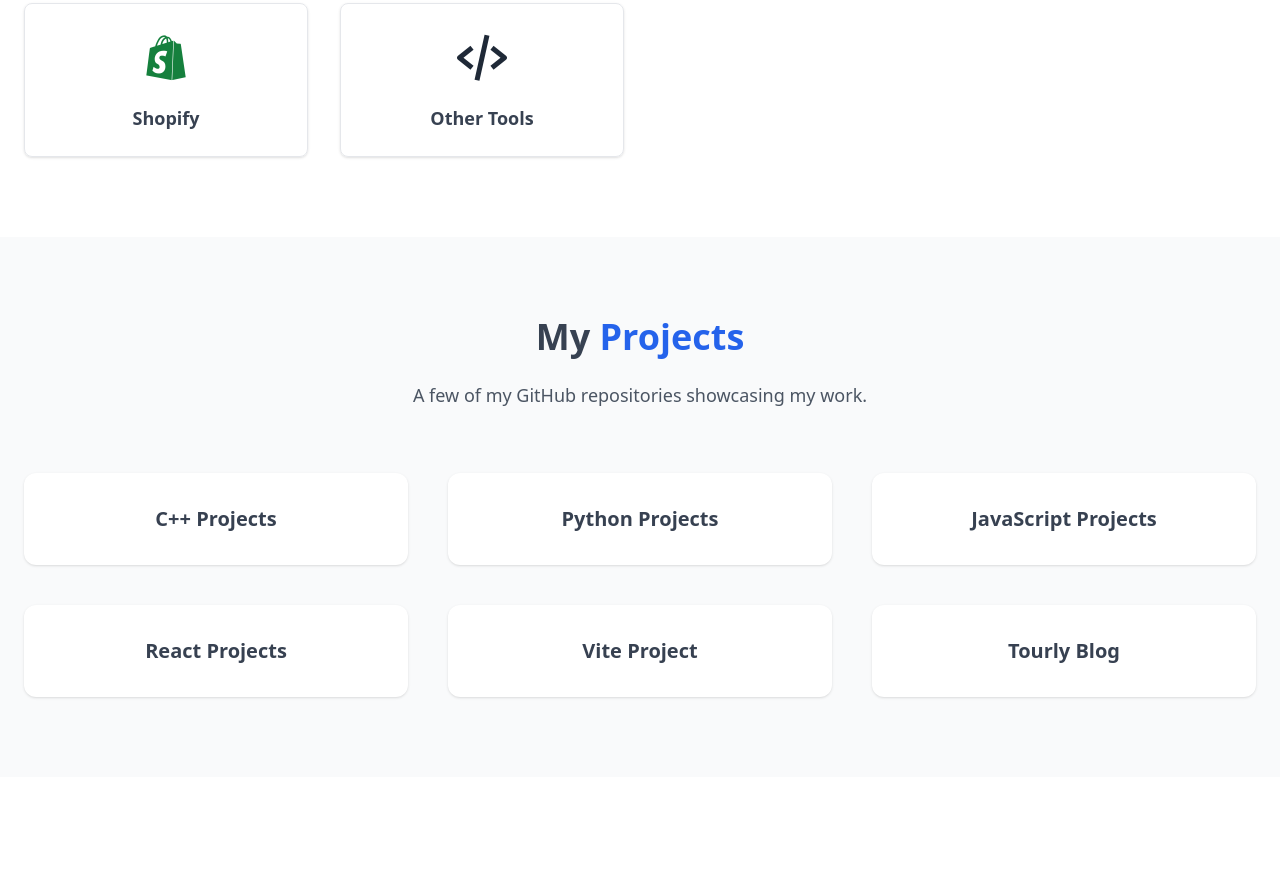
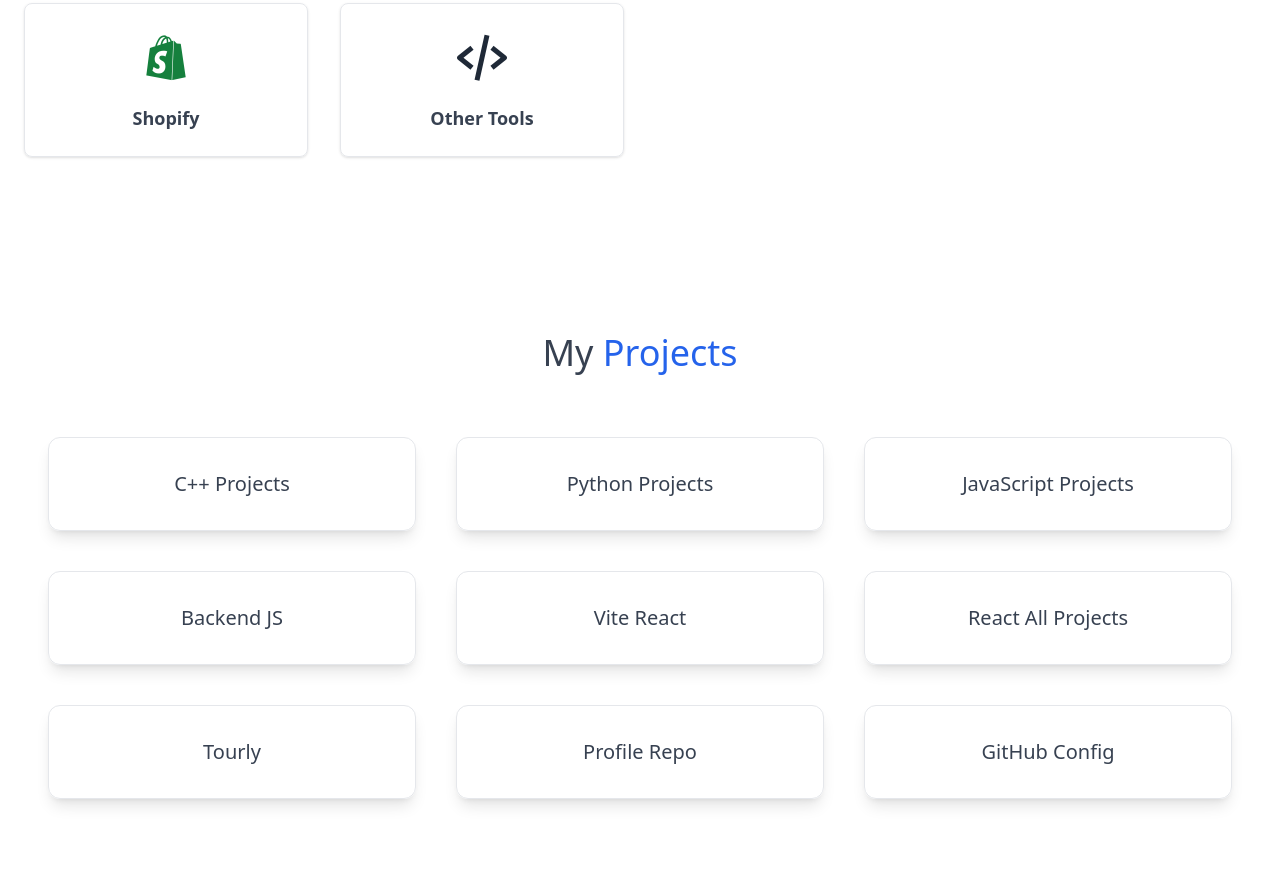
Before and after one commit to IsharWeb/Semple-Portfolio, a plain HTML site: page index.html in a window 1280 px wide. Shown: the part 2256-3151 px from the top of the page. Before the commit the page ends 3033 px from the top, so only its background shows below. Drawn offline with nearby package versions, Linux system fonts and the light colour scheme.

Commit message:
Refactor projects section to improve layout and add project links

```diff
--- a/index.html
+++ b/index.html
@@ -293,96 +293,71 @@
     </section>
 
     <!-- ===== Work Section ===== -->
-    <section id="works" class="bg-gray-50 py-20">
-  <div class="container mx-auto px-6">
+
+<!-- ===== Projects Section ===== -->
+<section id="projects" class="relative bg-white py-24">
+  <div class="container mx-auto px-6 lg:px-12">
     <!-- Heading -->
-    <h2 class="text-3xl sm:text-4xl font-bold text-center mb-6">
+    <h2 class="text-3xl sm:text-4xl font-light text-center mb-16">
       My <span class="text-blue-600">Projects</span>
     </h2>
-    <p class="text-lg text-center text-gray-600 max-w-2xl mx-auto mb-16">
-      A few of my GitHub repositories showcasing my work.
-    </p>
 
-    <!-- Project Cards Grid -->
-    <div class="grid grid-cols-1 md:grid-cols-2 lg:grid-cols-3 gap-10">
+    <!-- Cards Grid -->
+    <div class="grid grid-cols-1 sm:grid-cols-2 lg:grid-cols-3 gap-10">
 
-      <!-- C++ Project -->
-      <div class="group bg-white rounded-xl shadow hover:shadow-xl transition relative overflow-hidden">
-        <div class="p-8 text-center">
-          <h3 class="text-xl font-semibold group-hover:text-blue-600 transition">C++ Projects</h3>
-        </div>
-        <div class="absolute inset-0 bg-white bg-opacity-95 opacity-0 group-hover:opacity-100 transition flex flex-col items-center justify-center p-6">
-          <i class='bx bxl-c-plus-plus text-4xl text-blue-600 mb-3'></i>
-          <a href="https://github.com/IsharWeb/Cpp" target="_blank" class="text-blue-600 font-medium hover:underline mb-2 flex items-center">
-            View Repo <i class='bx bx-link-external ml-1'></i>
+      <!-- C++ Repo -->
+      <a href="https://github.com/IsharWeb/Cpp" target="_blank"
+         class="block p-8 border rounded-xl shadow-lg hover:shadow-2xl transition-all duration-300 text-center">
+        <h3 class="text-xl font-medium text-gray-700 hover:text-blue-600 transition-all duration-300">C++ Projects</h3>
       </a>
-        </div>
-      </div>
 
-      <!-- Python Project -->
-      <div class="group bg-white rounded-xl shadow hover:shadow-xl transition relative overflow-hidden">
-        <div class="p-8 text-center">
-          <h3 class="text-xl font-semibold group-hover:text-blue-600 transition">Python Projects</h3>
-        </div>
-        <div class="absolute inset-0 bg-white bg-opacity-95 opacity-0 group-hover:opacity-100 transition flex flex-col items-center justify-center p-6">
-          <i class='bx bxl-python text-4xl text-yellow-500 mb-3'></i>
-          <a href="https://github.com/IsharWeb/Python" target="_blank" class="text-blue-600 font-medium hover:underline mb-2 flex items-center">
-            View Repo <i class='bx bx-link-external ml-1'></i>
+      <!-- Python Repo -->
+      <a href="https://github.com/IsharWeb/Python" target="_blank"
+         class="block p-8 border rounded-xl shadow-lg hover:shadow-2xl transition-all duration-300 text-center">
+        <h3 class="text-xl font-medium text-gray-700 hover:text-blue-600 transition-all duration-300">Python Projects</h3>
       </a>
-        </div>
-      </div>
 
-      <!-- JavaScript Project -->
-      <div class="group bg-white rounded-xl shadow hover:shadow-xl transition relative overflow-hidden">
-        <div class="p-8 text-center">
-          <h3 class="text-xl font-semibold group-hover:text-blue-600 transition">JavaScript Projects</h3>
-        </div>
-        <div class="absolute inset-0 bg-white bg-opacity-95 opacity-0 group-hover:opacity-100 transition flex flex-col items-center justify-center p-6">
-          <i class='bx bxl-javascript text-4xl text-yellow-400 mb-3'></i>
-          <a href="https://github.com/IsharWeb/JavaScript" target="_blank" class="text-blue-600 font-medium hover:underline mb-2 flex items-center">
-            View Repo <i class='bx bx-link-external ml-1'></i>
+      <!-- JavaScript Repo -->
+      <a href="https://github.com/IsharWeb/JavaScript" target="_blank"
+         class="block p-8 border rounded-xl shadow-lg hover:shadow-2xl transition-all duration-300 text-center">
+        <h3 class="text-xl font-medium text-gray-700 hover:text-blue-600 transition-all duration-300">JavaScript Projects</h3>
       </a>
-        </div>
-      </div>
 
-      <!-- React Projects -->
-      <div class="group bg-white rounded-xl shadow hover:shadow-xl transition relative overflow-hidden">
-        <div class="p-8 text-center">
-          <h3 class="text-xl font-semibold group-hover:text-blue-600 transition">React Projects</h3>
-        </div>
-        <div class="absolute inset-0 bg-white bg-opacity-95 opacity-0 group-hover:opacity-100 transition flex flex-col items-center justify-center p-6">
-          <i class='bx bxl-react text-4xl text-blue-400 mb-3'></i>
-          <a href="https://github.com/IsharWeb/React_All_Project" target="_blank" class="text-blue-600 font-medium hover:underline mb-2 flex items-center">
-            View Repo <i class='bx bx-link-external ml-1'></i>
+      <!-- Backend JS Repo -->
+      <a href="https://github.com/IsharWeb/Backend-Js" target="_blank"
+         class="block p-8 border rounded-xl shadow-lg hover:shadow-2xl transition-all duration-300 text-center">
+        <h3 class="text-xl font-medium text-gray-700 hover:text-blue-600 transition-all duration-300">Backend JS</h3>
       </a>
-        </div>
-      </div>
 
-      <!-- Vite Project -->
-      <div class="group bg-white rounded-xl shadow hover:shadow-xl transition relative overflow-hidden">
-        <div class="p-8 text-center">
-          <h3 class="text-xl font-semibold group-hover:text-blue-600 transition">Vite Project</h3>
-        </div>
-        <div class="absolute inset-0 bg-white bg-opacity-95 opacity-0 group-hover:opacity-100 transition flex flex-col items-center justify-center p-6">
-          <i class='bx bxl-vuejs text-4xl text-green-500 mb-3'></i>
-          <a href="https://github.com/IsharWeb/vite-react" target="_blank" class="text-blue-600 font-medium hover:underline mb-2 flex items-center">
-            View Repo <i class='bx bx-link-external ml-1'></i>
+      <!-- Vite React Repo -->
+      <a href="https://github.com/IsharWeb/vite-react" target="_blank"
+         class="block p-8 border rounded-xl shadow-lg hover:shadow-2xl transition-all duration-300 text-center">
+        <h3 class="text-xl font-medium text-gray-700 hover:text-blue-600 transition-all duration-300">Vite React</h3>
       </a>
-        </div>
-      </div>
 
-      <!-- Tourly Blog -->
-      <div class="group bg-white rounded-xl shadow hover:shadow-xl transition relative overflow-hidden">
-        <div class="p-8 text-center">
-          <h3 class="text-xl font-semibold group-hover:text-blue-600 transition">Tourly Blog</h3>
-        </div>
-        <div class="absolute inset-0 bg-white bg-opacity-95 opacity-0 group-hover:opacity-100 transition flex flex-col items-center justify-center p-6">
-          <i class='bx bx-world text-4xl text-purple-500 mb-3'></i>
-          <a href="https://github.com/IsharWeb/Tourly" target="_blank" class="text-blue-600 font-medium hover:underline mb-2 flex items-center">
-            View Repo <i class='bx bx-link-external ml-1'></i>
+      <!-- React_All_Project Repo -->
+      <a href="https://github.com/IsharWeb/React_All_Project" target="_blank"
+         class="block p-8 border rounded-xl shadow-lg hover:shadow-2xl transition-all duration-300 text-center">
+        <h3 class="text-xl font-medium text-gray-700 hover:text-blue-600 transition-all duration-300">React All Projects</h3>
       </a>
-        </div>
-      </div>
+
+      <!-- Tourly Repo -->
+      <a href="https://github.com/IsharWeb/Tourly" target="_blank"
+         class="block p-8 border rounded-xl shadow-lg hover:shadow-2xl transition-all duration-300 text-center">
+        <h3 class="text-xl font-medium text-gray-700 hover:text-blue-600 transition-all duration-300">Tourly</h3>
+      </a>
+
+      <!-- Profile Repo -->
+      <a href="https://github.com/IsharWeb/IsharWeb" target="_blank"
+         class="block p-8 border rounded-xl shadow-lg hover:shadow-2xl transition-all duration-300 text-center">
+        <h3 class="text-xl font-medium text-gray-700 hover:text-blue-600 transition-all duration-300">Profile Repo</h3>
+      </a>
+
+      <!-- Github Config Repo -->
+      <a href="https://github.com/IsharWeb/github-config" target="_blank"
+         class="block p-8 border rounded-xl shadow-lg hover:shadow-2xl transition-all duration-300 text-center">
+        <h3 class="text-xl font-medium text-gray-700 hover:text-blue-600 transition-all duration-300">GitHub Config</h3>
+      </a>
 
     </div>
   </div>
```
Lines whose indentation alone changed are shown as unchanged.
